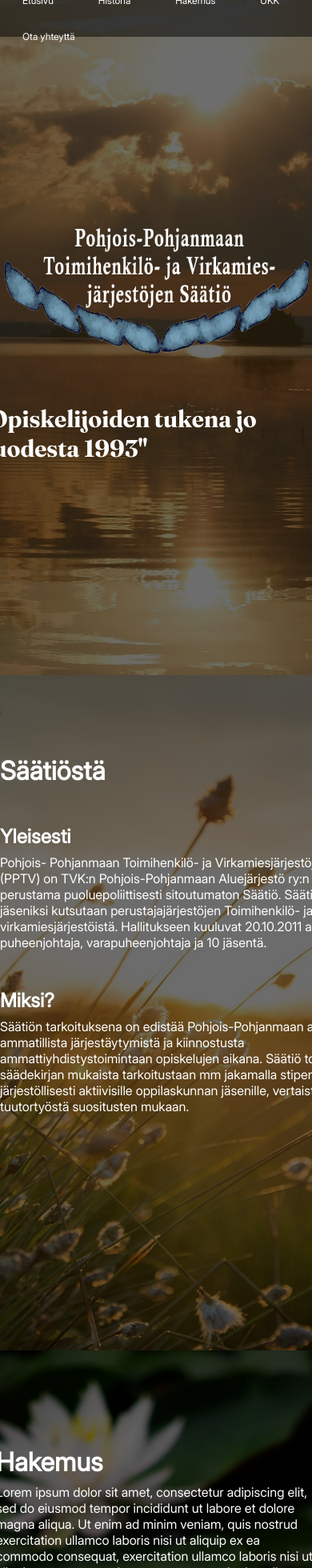
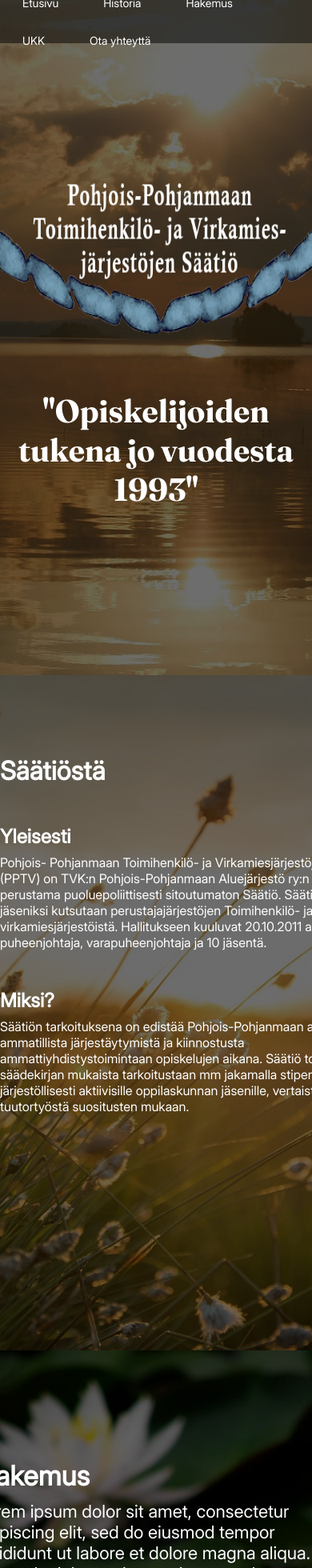
Before and after one commit to nellyhuima/PPTV-saatio, a React (Vite) app: page / in a window 390 px wide. Shown: the top 1960 px of the page at 80% size. Built offline with nearby package versions, Linux system fonts and the light colour scheme.

Commit message:
fixes to hakemus -I

```diff
--- a/components/EtusivuN/Etusivu.css
+++ b/components/EtusivuN/Etusivu.css
@@ -9,21 +9,66 @@
     font-weight: bold;
     font-size: 30px;
     color: white;
-    padding-top: 60px;
     font-family: 'Fraunces-Bold';
 }
-@media (max-width: 1024px) {
-    /* Styles for screens smaller than 768px */
+
+
+
+/* (small phones) */
+@media (max-width: 320px) {
+    .etusivuQuote {
+        font-size: 18px;
+        padding-top: 15px;
+        padding-bottom: 15px;
+    }
+
+    .etusivu {
+        display: flex;
+        flex-direction: column;
+        justify-content: center;
+        align-items: center;
+    }
+  }
+
+  /* (medium phones) */
+  @media (max-width: 375px) {
+    .etusivuQuote {
+        font-size: 22px;
+        padding-top: 20px;
+        padding-bottom: 20px;
+    }
+  }
+
+  /*  (tablets) */
+  @media (max-width: 768px) {
+    .etusivuQuote {
+        margin: 0 1.2em;
+        text-align: center;
+    }
+  }
+
+
+  /*(laptops) */
+  @media (max-width: 1024px) {
     img {
-        height:250px;
-        width: 440px;
+        height:300px;
+        width: 480px;
+        margin-top: 10em;
     }
 
     .etusivuQuote {
-        padding-top: 20px;
-        padding-bottom: 30px;
+        padding-bottom: 5em;
     }
+  }
 
+  /*(large laptop) */
+  @media (max-width: 1440px) {
+    /* styles */
+  }
 
-
-  }
+/*(4k screens) */
+    @media (max-width: 2560px) {
+        .etusivuQuote {
+            font-size: 40px;
+        }
+      }
--- a/components/HakemusI/Hakemus.css
+++ b/components/HakemusI/Hakemus.css
@@ -2,7 +2,7 @@
     display: flex;
     justify-content: center;
     height:24em;
-    margin-top: 5em;
+    margin-top: 6em;
 
 }
 
@@ -14,12 +14,14 @@
 }
 
 .Htext {
-    width: 400px;
+    width: 450px;
     color: white;
+    font-size: 34px;
 }
 
 .text {
-    width: 400px;
+    width: 450px;
+    font-size: 22px;
     margin: 0em 3em 0em 3em;
     padding-bottom: 1em;
     color: white;
@@ -29,7 +31,7 @@
 .lomakebutton {
     display: flex;
     font-weight: bold;
-    padding: 17px 50px 17px 50px;
+    padding: 20px 54px 20px 54px;
     margin: 5px;
     margin-top: 20px;
     border-radius: 3px;
@@ -37,7 +39,7 @@
     background-color: transparent;
     color: white;
     cursor: pointer;
-    font-size: 18px;
+    font-size: 20px;
     align-self: center;
     font-family: 'Inter';
 
--- a/components/HakemusI/Hakemus.jsx
+++ b/components/HakemusI/Hakemus.jsx
@@ -11,7 +11,7 @@ const Hakemus = () => {
         <p className="text">
           Lorem ipsum dolor sit amet, consectetur adipiscing elit, sed do eiusmod tempor incididunt ut labore et dolore magna aliqua.
           Ut enim ad minim veniam, quis nostrud exercitation ullamco laboris nisi ut aliquip ex ea commodo consequat,
-          exercitation ullamco laboris nisi ut aliquip ex ea commodo consequat. exercitation ullamco laboris nisi ut aliquip ex ea commodo consequat
+          exercitation ullamco laboris nisi ut aliquip ex ea commodo consequat.
         </p>
         <button className="lomakebutton" onClick={() => navigate('/Lomake')}>Hae tästä!</button>
       </div>
--- a/src/index.css
+++ b/src/index.css
@@ -109,6 +109,18 @@ a{
     display: inline-block;
     width: 100vw;
 }
+  /* (medium phones) */
+  @media (max-width: 375px) {
+    #Etusivu{
+        background-attachment: fixed;
+        background-size: cover;
+        background-position: center;
+        background-repeat: no-repeat;
+        background-attachment: scroll;
+
+    }
+
+  }
 
 @media (max-width: 1024px) {
     /* Styles for screens smaller than 768px */
@@ -125,6 +137,20 @@ a{
         align-items: center;
     }
 
+  }
+  @media (max-width: 1440px) {
 
+    a {
+      font-size: 14px;
+      margin: 15px 18px 15px 18px;
+    }
+
+    nav {
+        width: 100%;
+        height: 1.5em;
+        display: flex;
+        justify-content: center;
+        align-items: center;
+    }
 
   }
```
Also changed, not shown: components/FooterN/Footer.css (line endings or trailing spaces).
